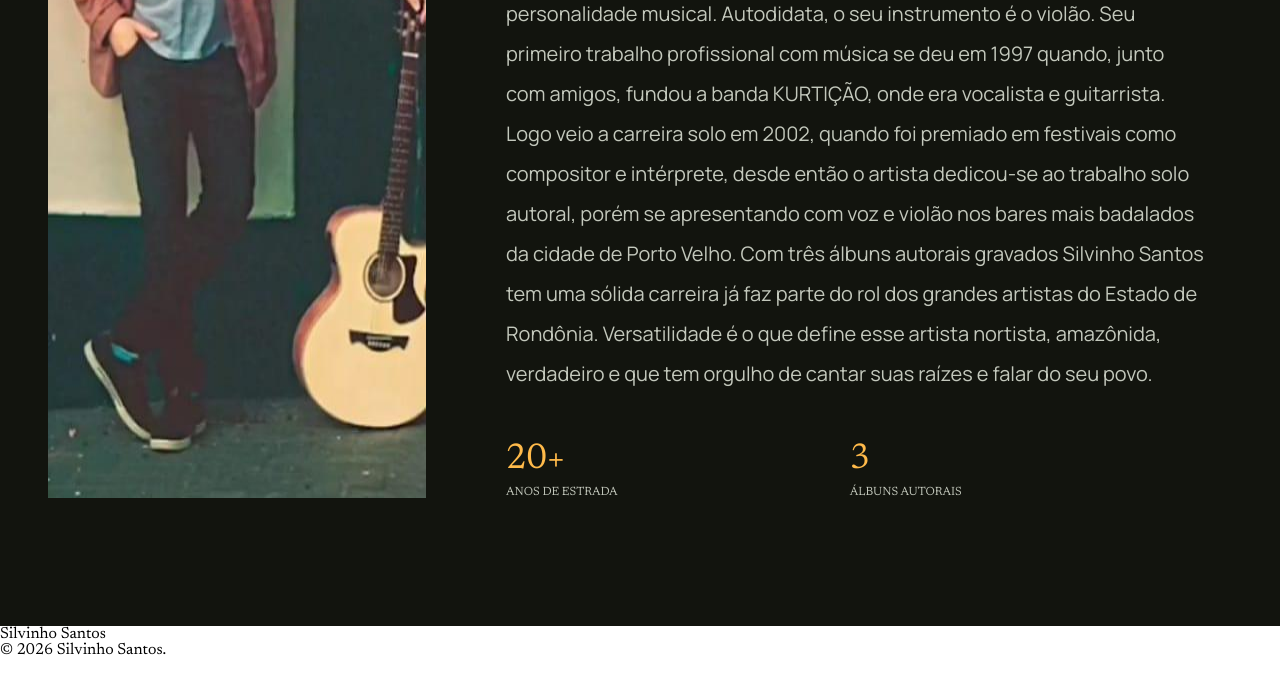
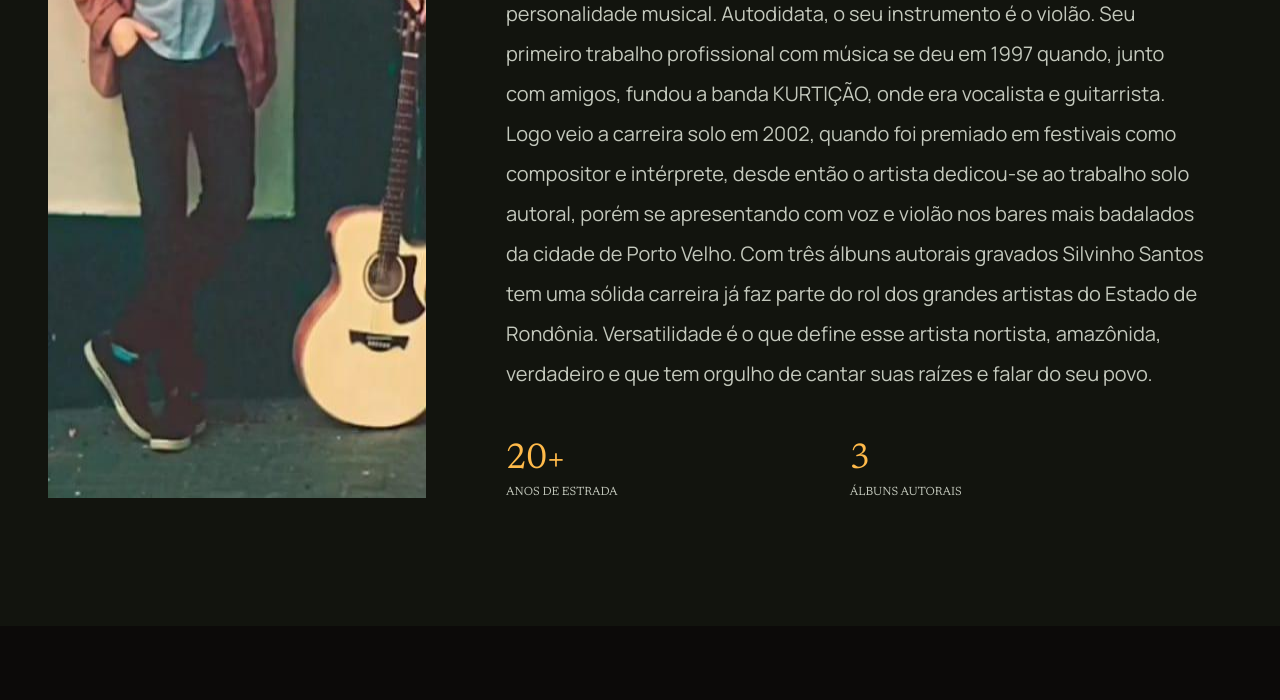
Before and after one commit to joao-vitor-santosz/projeto-silvinho-santos, a plain HTML site: page index.html in a window 1280 px wide. Shown: the part 2166-2866 px from the top of the page. Drawn offline with Linux system fonts and the light colour scheme.

Commit message:
feat: adiciona estilização do footer

```diff
--- a/index.html
+++ b/index.html
@@ -10,6 +10,7 @@
     <link rel="stylesheet" href="./src/css/menu.css">
     <link rel="stylesheet" href="./src/css/hero.css">
     <link rel="stylesheet" href="./src/css/about.css">
+    <link rel="stylesheet" href="./src/css/footer.css">
 
     <link rel="preconnect" href="https://fonts.googleapis.com">
     <link rel="preconnect" href="https://fonts.gstatic.com" crossorigin>
@@ -90,15 +91,15 @@
         </section>
 
         <footer class="footer">
-                <div>
-                    <p>Silvinho Santos</p>
-                    <p>&copy; 2026 Silvinho Santos.</p>
+                <div class="copy">
+                    <p class="artist-name">Silvinho Santos</p>
+                    <p class="copyright">&copy; 2026 Silvinho Santos.</p>
                 </div>
-                <div>
+                <div class="social-media">
                     <ul>
-                        <li><a href="#">Instagram</a></li>
-                        <li><a href="#">You Tube</a></li>
-                        <li><a href="#">Twitter</a></li>
+                        <li><a href="#" class="instagram">Instagram</a></li>
+                        <li><a href="#" class="youtube">You Tube</a></li>
+                        <li><a href="#" class="whatsapp">WhatsApp</a></li>
                     </ul>
                 </div>
         </footer>
--- a/src/css/about.css
+++ b/src/css/about.css
@@ -1,6 +1,5 @@
 .about {
     background-color: #12140E;
-    color: #fff;
     padding: 8rem 3rem;
     display: flex;
     gap: 5rem;
--- /dev/null
+++ b/src/css/footer.css
@@ -0,0 +1,55 @@
+.footer {
+    background-color: #0C0A09;
+    color: #fff;
+    padding: 5rem 3rem;
+    display: flex;
+    align-items: center;
+    justify-content: space-between;
+}
+
+.footer .copy {
+    display: flex;
+    flex-direction: column;
+    gap: 1rem;
+}
+
+.footer .copy .artist-name {
+    color: #E7E5E4;
+    font-size: 1.125rem;
+    font-weight: 400;
+}
+
+.footer .copy .copyright {
+    color: #A8A29E;
+    font-size: 0.875rem;
+}
+
+.footer .social-media ul {
+    display: flex;
+    gap: 2rem;
+}
+
+.footer .social-media ul li a {
+    font-size: 1rem;
+    color: #78716c;
+    padding: 0.8rem 1rem;
+    transition: 0.3s ease-in-out;
+}
+
+.footer .social-media ul li .instagram:hover {
+    background-color: #ff0062;
+    border-radius: 12px;
+    color: #fff;
+}
+
+.footer .social-media ul li .youtube:hover {
+    background-color: #ff0000;
+    border-radius: 12px;
+    color: #fff;
+}
+
+.footer .social-media ul li .whatsapp:hover {
+    background-color: #25d366;
+    border-radius: 12px;
+    color: #fff;
+}
```
